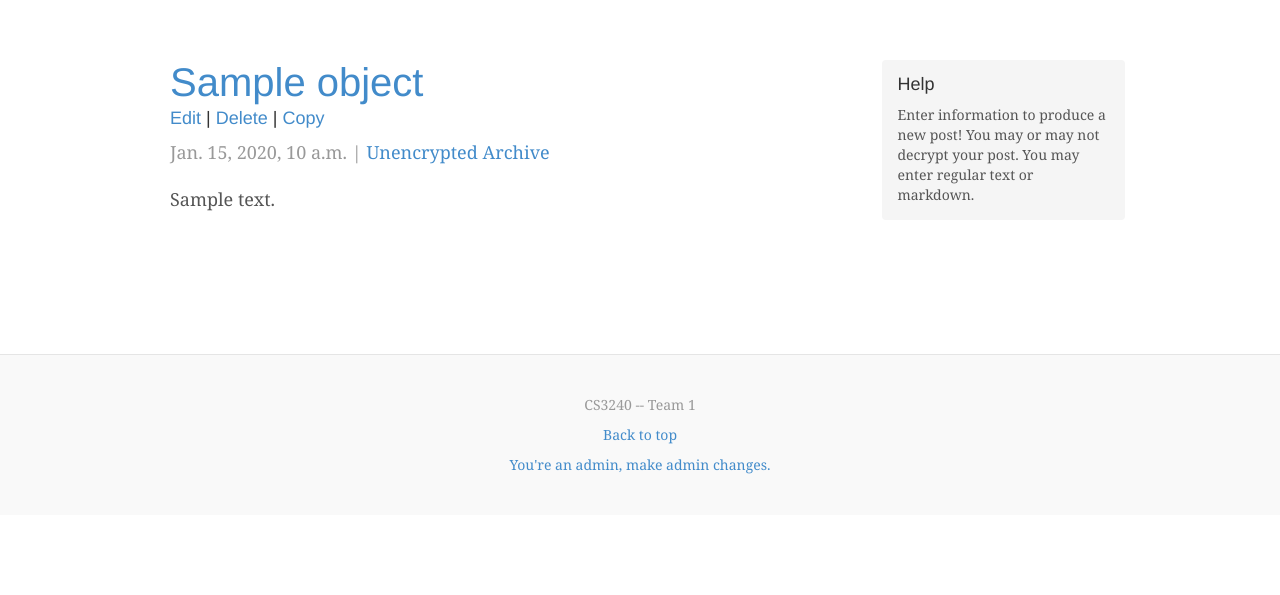
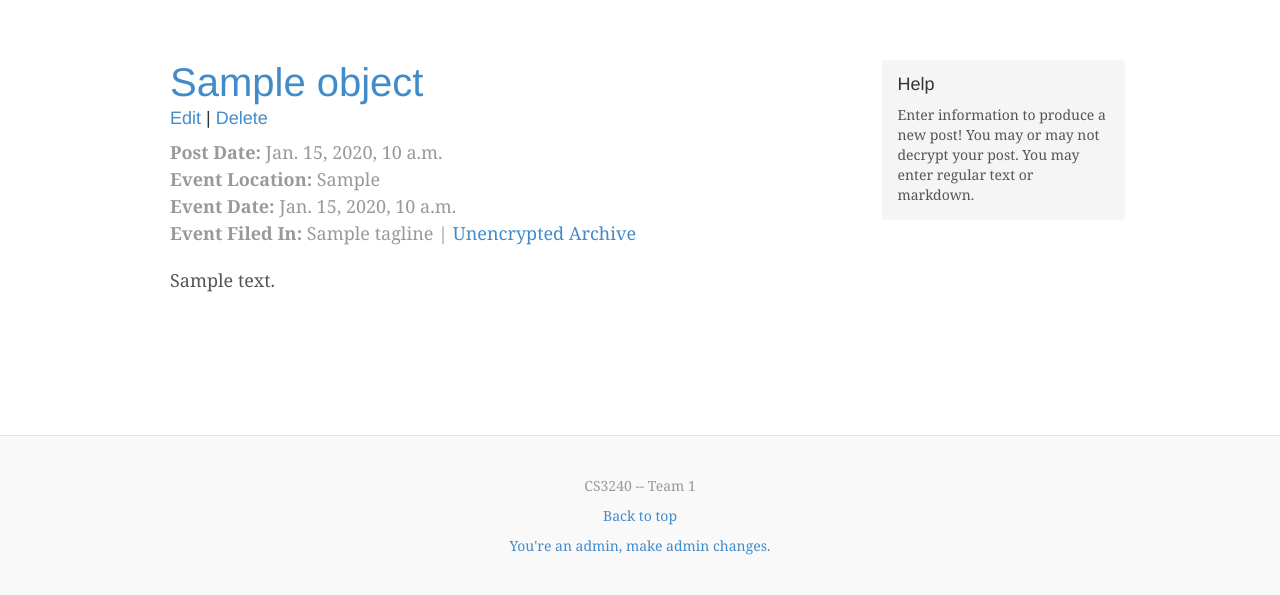
Before and after one commit to alamon4/django-forum, a Django app: template templates/post.html in a window 1280 px wide. Shown: the part 40-635 px from the top of the page. Run offline with Django 3.2, Linux system fonts and the light colour scheme; a user stored in the database is signed in; tables that the repository leaves empty hold one stand-in row (values such as "Sample post"); the template is opened without the code that fills it: most values are stand-ins (such as "Sample title", 1, 10 or a date in 2020); parts of the project's set-up code (start-up, migrations or seed data) failed here and were passed over; some libraries are stand-ins or nearby versions.

Commit message:
added info to posts and model

```diff
--- a/blog/models.py
+++ b/blog/models.py
@@ -91,8 +91,6 @@ class Entry(models.Model):
     event_location = models.CharField(max_length=1000, default = " ")
     event_date = models.DateTimeField(auto_now_add=False)
 
-
-
     objects = EntryQuerySet.as_manager()
 
     class Meta:
--- a/templates/home.html
+++ b/templates/home.html
@@ -29,7 +29,7 @@ The feed lists posts from all other authors in descending chronological order.
   <div class="post">
     <h2><a href="{% url "entry_detail" slug=object.slug %}">{{ object.title }}</a></h2>
     <p class="meta">
-      {{ object.created }}
+      <strong>Post Date:</strong> {{ object.created }}
     </p>
     {{ object.body|markdown }}
   </div>
--- a/templates/post.html
+++ b/templates/post.html
@@ -9,10 +9,9 @@ Enter information to produce a new post! You may or may not decrypt your post. Y
   <div class="post">
     <h2><a href="{% url "entry_detail" slug=object.slug %}">{{ object.title }}</a></h2>
     <h4><a href="{% url "blog_edit" slug=object.slug %}">Edit</a>
-    | <a href="{% url "blog_delete" slug=object.slug %}">Delete</a>
-    | <a href="{% url "blog_copy" slug=object.slug %}">Copy</a></h4>
+    | <a href="{% url "blog_delete" slug=object.slug %}">Delete</a></h4>
     <p class="meta">
-      {{ object.created }}
+      <strong>Post Date:</strong> {{ object.created }}<br><strong>Event Location:</strong> {{ object.event_location }}<br><strong>Event Date:</strong> {{ object.event_date }}<br><strong>Event Filed In:</strong> {{ object.tagline }}
 		{% if object.myFile != "" %}
 			{% if object.has_enc == "True" %}
 				| <a href="{% url "decrypt_form" slug=object.slug %}">Encrypted Archive</a>
```
